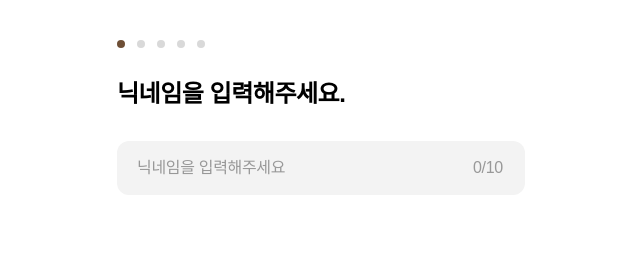
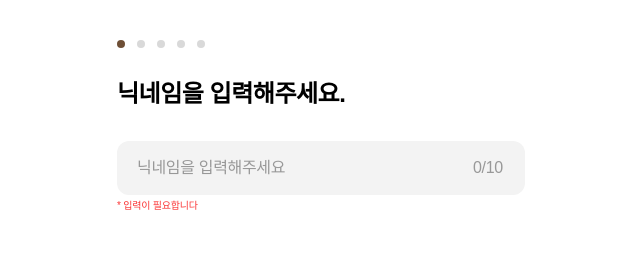
Before and after one commit to LatteChat/Latte-Frontend, a Next.js app: page /latte-chat/user/onboarding/nickname in a window 1280 px wide. Both pictures are taken after a click on the button "다음". Shown: the top 263 px of the page, without its empty margins (319-959 px from the left). Built offline with nearby package versions, Linux system fonts and the light colour scheme; a web font is replaced by a local one.

Commit message:
feat: 닉네임이 입력이 안됐을 때 안내 문구 보이게 구현

```diff
--- a/src/app/latte-chat/user/onboarding/nickname/page.tsx
+++ b/src/app/latte-chat/user/onboarding/nickname/page.tsx
@@ -4,15 +4,17 @@ import StepButton from '@/features/user/onboarding/components/StepButton'
 import StepTitle from '@/features/user/onboarding/components/StepTitle'
 import { useSignupStore } from '@/features/user/stores/signupStore'
 import { useRouter } from 'next/navigation'
+import { useState } from 'react'
 
 export default function UserOnBoardingNicknamePage() {
   const router = useRouter()
   const nickname = useSignupStore((state) => state.name)
   const setNickname = useSignupStore((state) => state.setName)
+  const [isAvailable, setIsAvailable] = useState(true)
 
   const handleClickNextButton = () => {
     if (nickname.length <= 0) {
-      alert('닉네임을 입력해주세요')
+      setIsAvailable(false)
       return
     }
     router.push('/latte-chat/user/onboarding/age')
@@ -22,19 +24,22 @@ export default function UserOnBoardingNicknamePage() {
     <div className="relative h-auto min-h-main space-y-8 bg-white px-5 py-10 pb-32">
       <StepTitle title={'닉네임을 입력해주세요.'} activeIndex={0} />
 
-      <div className="flex w-full flex-col gap-8">
-        <div className="bg-gray-1 flex w-full items-center justify-between gap-3 overflow-hidden rounded-xl pr-5">
+      <div className="flex w-full flex-col gap-1">
+        <div className="flex w-full items-center justify-between gap-3 overflow-hidden rounded-xl bg-gray-1 pr-5">
           <input
             type="text"
-            className="b1 placeholder:text-gray-5 flex-1 bg-transparent px-5 py-4 outline-none"
+            className="b1 flex-1 bg-transparent px-5 py-4 outline-none placeholder:text-gray-5"
             placeholder="닉네임을 입력해주세요"
             value={nickname}
             onChange={(e) => {
               setNickname(e.target.value)
             }}
           />
-          <span className="b1 text-gray-5 w-8">{nickname.length}/10</span>
+          <span className="b1 w-8 text-gray-5">{nickname.length}/10</span>
         </div>
+        {!isAvailable && (
+          <span className="b9 text-secondary-red">* 입력이 필요합니다</span>
+        )}
       </div>
 
       <div className="absolute inset-x-0 bottom-0 w-full px-5 pb-11">
```
